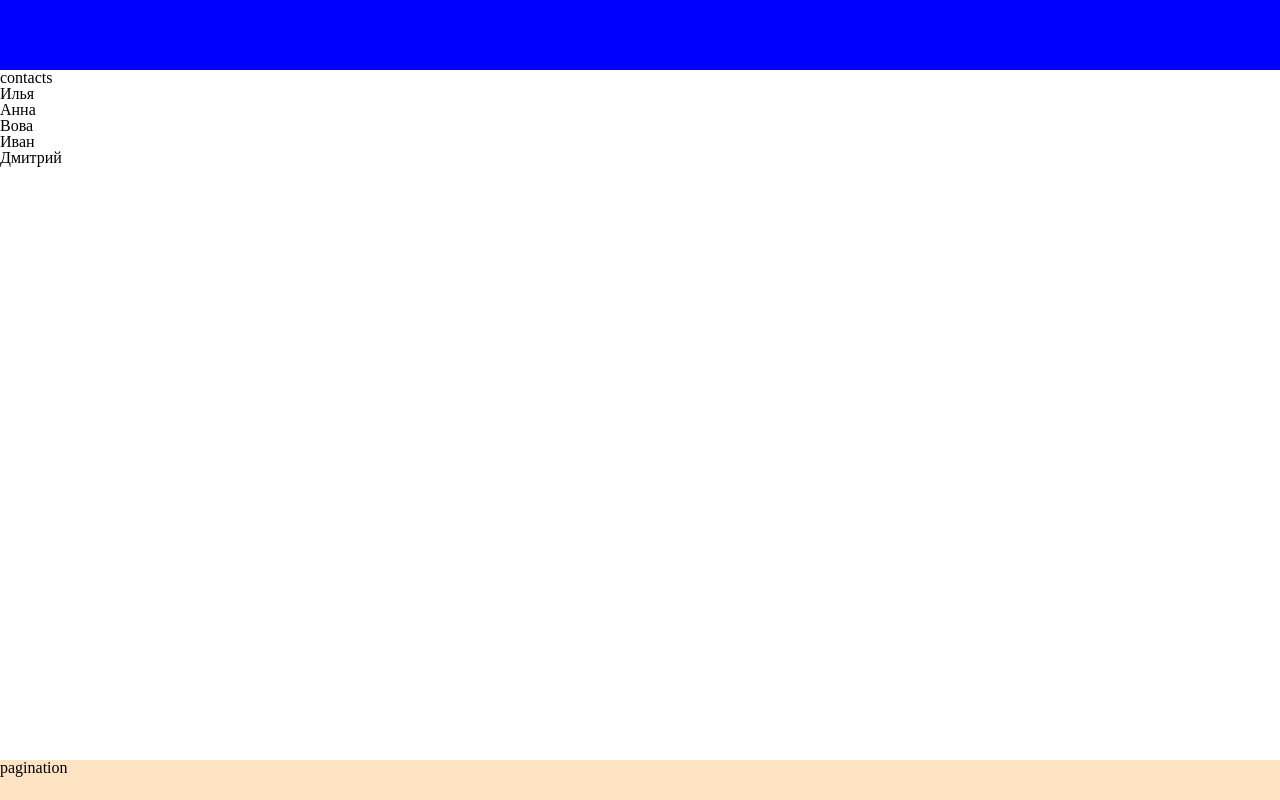
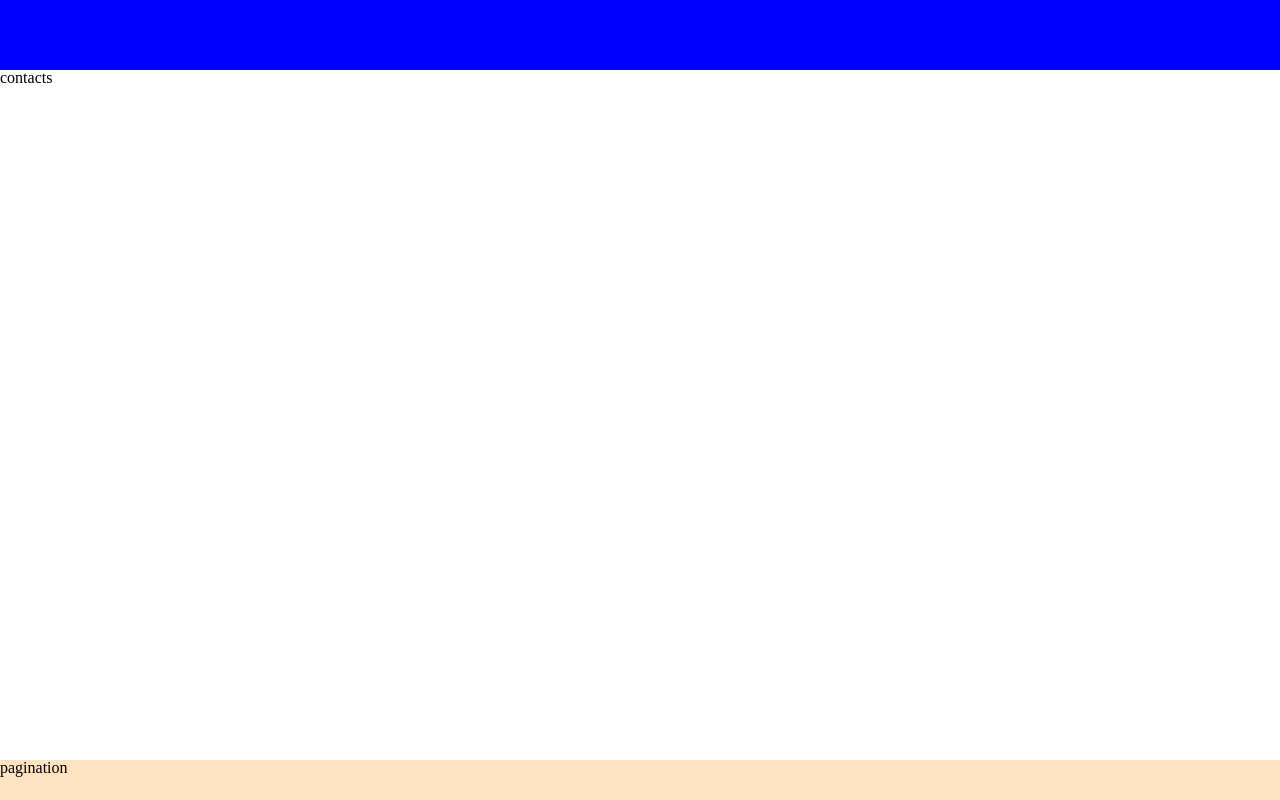
Before and after one commit to ParmezhovSergey/nuxt, a Nuxt app: page / in a window 1280 px wide. Built offline with nearby package versions, Linux system fonts and the light colour scheme.

Commit message:
список сотрудников

```diff
--- a/pages/index.vue
+++ b/pages/index.vue
@@ -1,6 +1,6 @@
 <template>
      <div>contacts</div>
-     <div v-for="user in usersStore.users" :key="user.id">{{ user.name }}</div>
+     <!-- <div v-for="user in usersStore.users" :key="user.id">{{ user.name }}</div> -->
 </template>
 
 <script setup lang="ts">
@@ -13,6 +13,6 @@ useSeoMeta({
     description: "Список работников"
 })
 
-const usersStore = useUsersStore();
-usersStore.fetchUsers()
+// const usersStore = useUsersStore();
+// usersStore.fetchUsers()
 </script>
```
